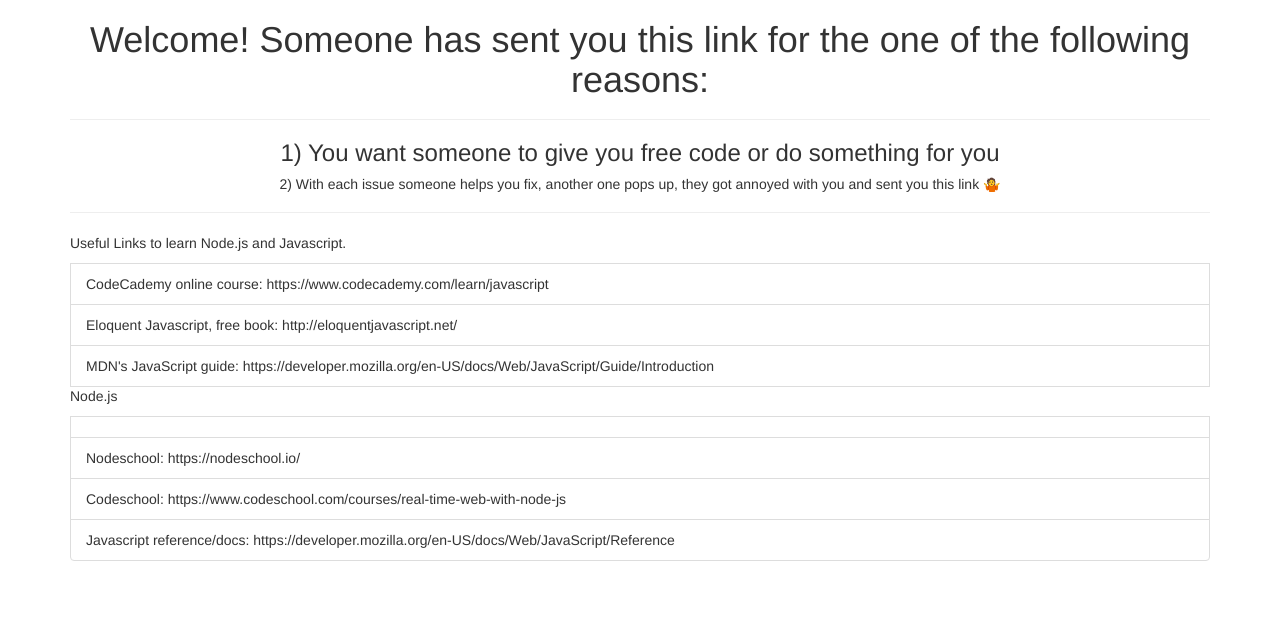
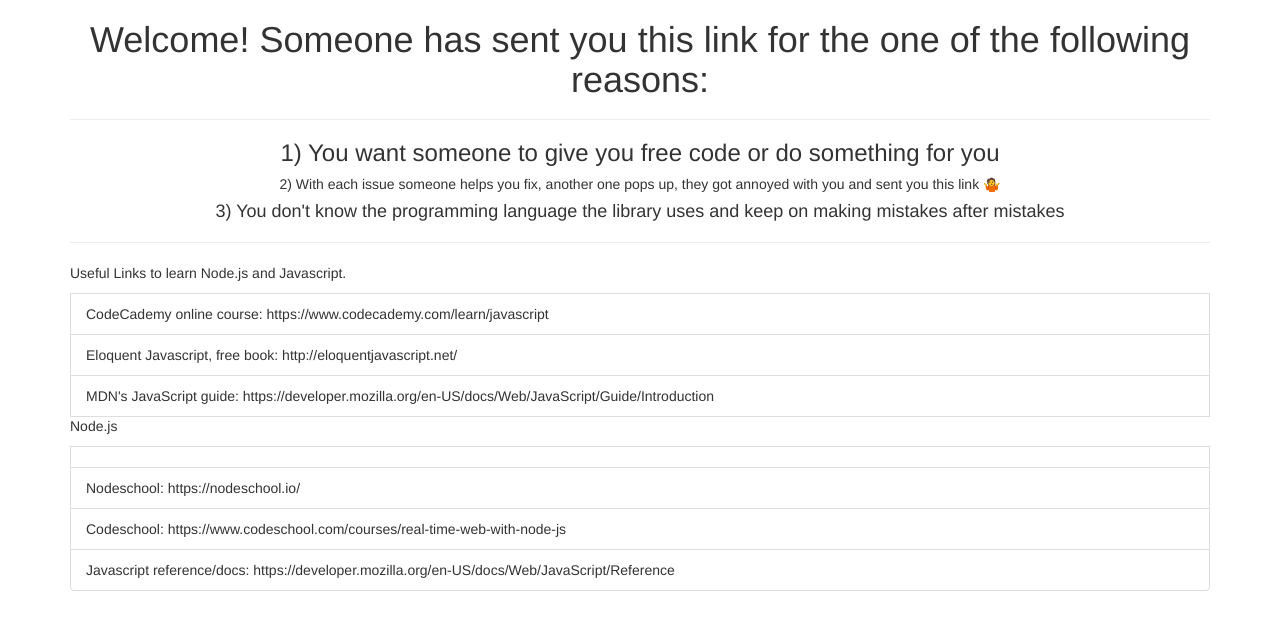
Before and after one commit to RetroHD/lmao.cx, a plain HTML site: page index.html in a window 1280 px wide. Drawn offline with nearby package versions, Linux system fonts and the light colour scheme.

Commit message:
Update index.html

```diff
--- a/index.html
+++ b/index.html
@@ -14,6 +14,7 @@
     <hr>
     <h3> 1) You want someone to give you free code or do something for you</h3>
     <h5> 2) With each issue someone helps you fix, another one pops up, they got annoyed with you and sent you this link 🤷</h5>
+    <h4> 3) You don't know the programming language the library uses and keep on making mistakes after mistakes </h4>
     </center>
     <hr>
   <ul class="list-group">
```
